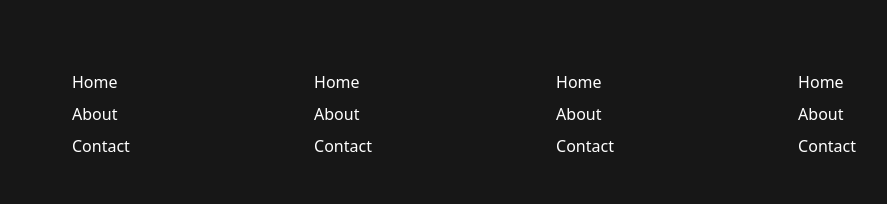
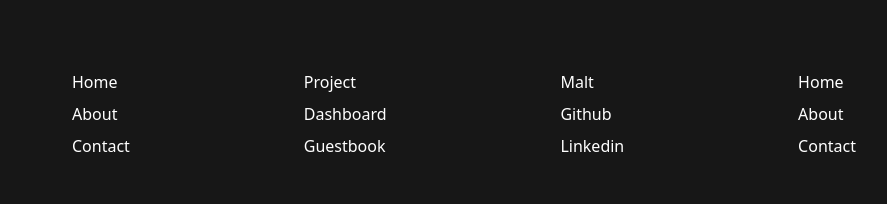
Before and after one commit to thibaultmthh/thibault.sh, a Next.js app: page /about in a window 1280 px wide. Shown: the part 618-822 px from the top of the page, without its empty margins (176-1063 px from the left). Built offline with nearby package versions, Linux system fonts and the light colour scheme.

Commit message:
update footer

```diff
--- a/components/Footer.tsx
+++ b/components/Footer.tsx
@@ -16,25 +16,25 @@
           </Link>
         </div>
         <div className="flex flex-col my-2">
-          <Link href="/" className="my-4">
-            <a className="my-1">Home</a>
+          <Link href="/projects" className="my-4">
+            <a className="my-1">Project</a>
           </Link>
-          <Link href="/about">
-            <a className="my-1">About</a>
+          <Link href="/dashboard">
+            <a className="my-1">Dashboard</a>
           </Link>
-          <Link href="/contact">
-            <a className="my-1">Contact</a>
+          <Link href="/guestbook">
+            <a className="my-1">Guestbook</a>
           </Link>
         </div>
         <div className="flex flex-col my-2">
-          <Link href="/" className="my-4">
-            <a className="my-1">Home</a>
+          <Link href="https://www.malt.fr/profile/thibault" className="my-4">
+            <a className="my-1">Malt</a>
           </Link>
-          <Link href="/about">
-            <a className="my-1">About</a>
+          <Link href="https://github.com/thibaultmthh?tab=repositories">
+            <a className="my-1">Github</a>
           </Link>
-          <Link href="/contact">
-            <a className="my-1">Contact</a>
+          <Link href="https://www.linkedin.com/in/thibault-mathian/">
+            <a className="my-1">Linkedin</a>
           </Link>
         </div>
         <div className="flex flex-col my-2">
--- a/components/MobileMenu.tsx
+++ b/components/MobileMenu.tsx
@@ -8,6 +8,8 @@
 
 export default function MobileMenu() {
   const [menuOpen, setMenuOpen] = useState(false);
+  const destPath = (section: string) => (section === "Home" ? "/" : `/${section.toLocaleLowerCase()}`);
+
   return (
     <div className="visible flex flex-col sm:hidden">
       <a
@@ -28,7 +30,7 @@
             }}
             key={section}
           >
-            <Link href={`/${section.toLocaleLowerCase()}`} key={section}>
+            <Link href={destPath(section)} key={section}>
               <a className="text-neutral-50 ">{section}</a>
             </Link>
           </li>
```
